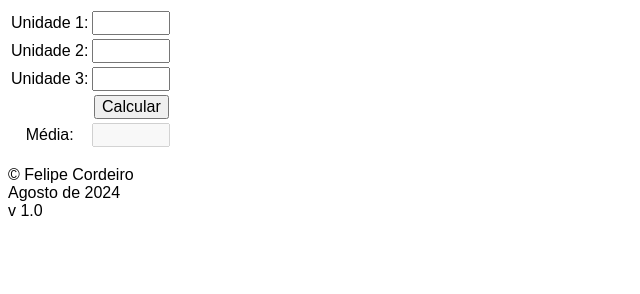
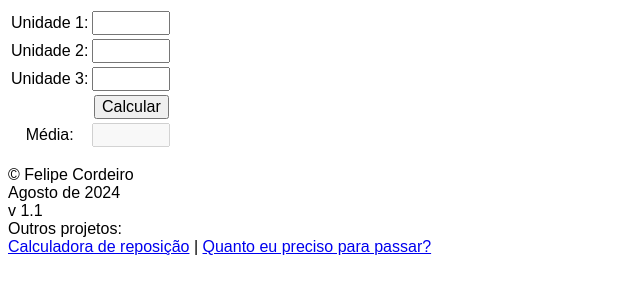
Before and after one commit to fecordeiro98/media-UFRN, a plain HTML site: page index.html in a window 1280 px wide. Shown: the whole page, without its empty margins (0-640 px from the left). Drawn offline with Linux system fonts and the light colour scheme.

Commit message:
Update index.html

```diff
--- a/index.html
+++ b/index.html
@@ -32,9 +32,18 @@
         </table>
     </main>
     <footer>
-        <span>&copy; Felipe Cordeiro</span><br>
-        <span>Agosto de 2024</span><br>
-        <span>v 1.0</span>
+        <div>
+            <span>&copy; Felipe Cordeiro</span><br>
+            <span>Agosto de 2024</span><br>
+            <span>v 1.1</span>
+        </div>
+        <div id="espacador"></div>
+        <div>
+            <span>Outros projetos:</span><br>
+            <a href="https://reposicao-ufrn.vercel.app/">Calculadora de reposição</a>
+            <span> | </span>
+            <a href="https://pontos-passar-ufrn.vercel.app/">Quanto eu preciso para passar?</a>
+        </div>
     </footer>
     <script src="script.js"></script>
 </body>
```
